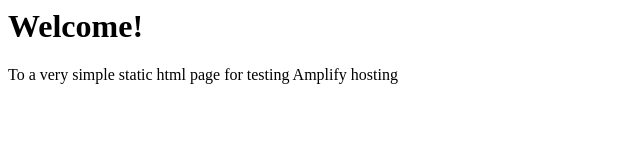
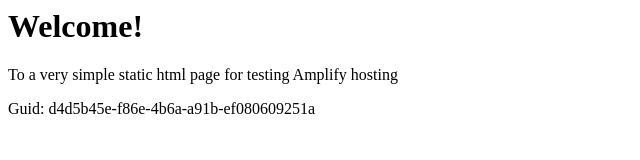
Before and after one commit to aws-aemilia-bah/Github-PR-Commit-Integration-Test-DoNotTouch-v1-prod-me-south-1, a website: page src/index.html in a window 1280 px wide. Shown: the whole page, without its empty margins (0-640 px from the left). Drawn offline with Linux system fonts and the light colour scheme.

Commit message:
commit from integ tests

```diff
--- a/src/index.html
+++ b/src/index.html
@@ -1,3 +1,5 @@
+
+
 <html lang="en">
 
 <head>
@@ -10,6 +12,6 @@
 <body>
     <h1>Welcome!</h1>
     <p>To a very simple static html page for testing Amplify hosting</p>
-</body>
+    <p>Guid: d4d5b45e-f86e-4b6a-a91b-ef080609251a</p></body>
 
 </html>
```
